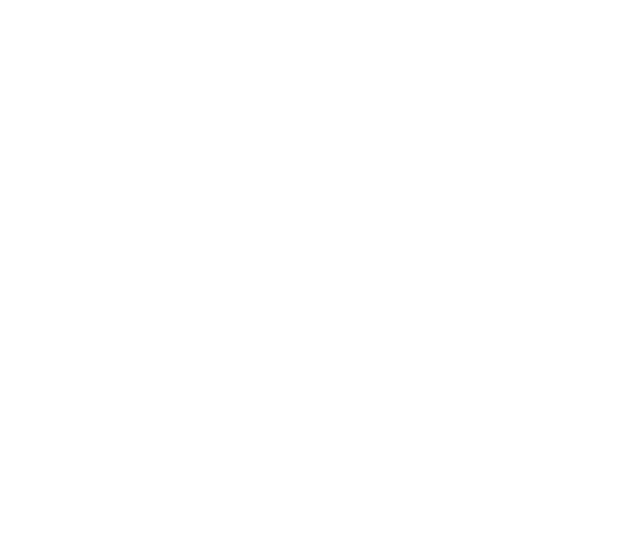
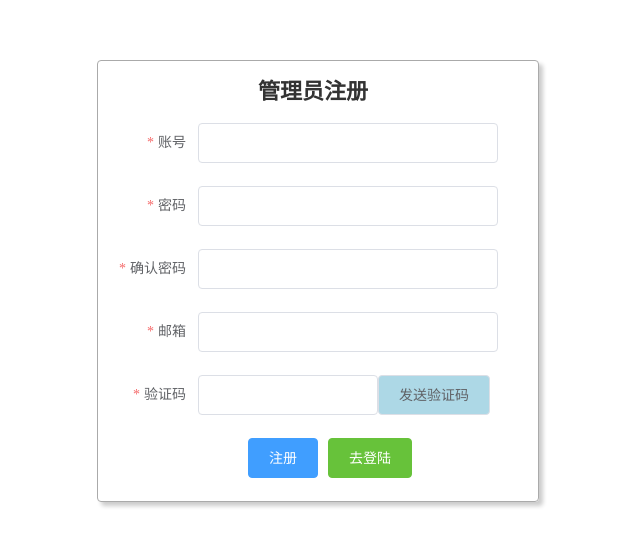
Before and after one commit to Vokiinnn/vuexcms, a Vue app: page /#/register in a window 1280 px wide. Shown: the part 119-666 px from the top of the page, without its empty margins (322-962 px from the left). Built offline with nearby package versions, Linux system fonts and the light colour scheme.

Commit message:
addRegister

```diff
--- a/src/components/Login.vue
+++ b/src/components/Login.vue
@@ -1,6 +1,13 @@
 <template>
   <div class="login">
-      <el-form :model="loginform" status-icon :rules="rules" ref="loginform" label-width="100px" class="demo-ruleForm">
+    <el-form
+      :model="loginform"
+      status-icon
+      :rules="rules"
+      ref="loginform"
+      label-width="100px"
+      class="demo-ruleForm"
+    >
       <h1 class="title">管理员登录</h1>
       <el-form-item label="账号" prop="username">
         <el-input type="text" v-model="loginform.username" autocomplete="off"></el-input>
@@ -9,10 +16,9 @@
         <el-input type="password" v-model="loginform.password" autocomplete="off"></el-input>
       </el-form-item>
 
-
-        <el-form-item>
-        <el-button type="primary" @click="submitForm('loginform')">提交</el-button>
-        <el-button @click="resetForm('loginform')">重置</el-button>
+      <el-form-item class="loginBtn">
+        <el-button type="primary" @click="submitForm('loginform')">登录</el-button>
+        <el-button @click="register" type="success">注册</el-button>
       </el-form-item>
     </el-form>
   </div>
@@ -20,92 +26,105 @@
 
 <script>
 export default {
-  name: 'login',
+  name: "login",
   data() {
     return {
       //登录表单
       loginform: {
-          username: '',
-          password: ''
+        username: "",
+        password: ""
       },
       //验证规则
       rules: {
         username: [
-            { required: true, message: '请输入用户名', trigger: 'blur' },
-            { min:4,max:18, message: '长度在4 到 18个字符', trigger: 'blur'}
+          { required: true, message: "请输入用户名", trigger: "blur" },
+          { min: 4, max: 18, message: "长度在4 到 18个字符", trigger: "blur" }
         ],
-          password:[
-            { required: true, message: '请输入密码', trigger: 'blur' },
-            { min:4,max:16, message: '长度在4 到 16个字符', trigger: 'blur'}
+        password: [
+          { required: true, message: "请输入密码", trigger: "blur" },
+          { min: 4, max: 16, message: "长度在4 到 16个字符", trigger: "blur" }
         ]
       }
     };
   },
   methods: {
+
+    //登录
     submitForm(formName) {
-        this.$refs[formName].validate((valid) => {
-
+      this.$refs[formName].validate(valid => {
         if (valid) {
           //保留this指向
-            let _this = this
+          let _this = this;
           //收集用户名和用户密码发送到后端
-            this.axios.post('/api/checklogin',{
-              param:{
+          this.axios
+            .post("/api2/users/checklogin", {
+              param: {
                 username: _this.loginform.username,
                 password: _this.loginform.password
               }
-            }).then(res => {
-
-              if(res.data.length){
-
+            })
+            .then(res => {
+              if (res.data.length) {
                 //把当前得用户数据存到vuex里
-                _this.$store.commit('SAVE_USERINFO',res.data)
-
+                _this.$store.commit("SAVE_USERINFO", res.data);
 
                 _this.$message({
                   showClose: true,
-                  message: '登录成功',
-                  type: 'success'
+                  message: "登录成功",
+                  type: "success"
                 });
-                _this.$router.push('/')
-              }else{
+                _this.$router.push("/");
+              } else {
                 _this.$message({
                   showClose: true,
-                  message: '登录失败，请检查账号或密码',
-                  type: 'error'
+                  message: "登录失败，请检查账号或密码",
+                  type: "error"
                 });
               }
-            })
+            });
         } else {
-            console.log('error submit!!');
+          console.log("error submit!!");
           return false;
         }
       });
     },
-      resetForm(formName) {
-        this.$refs[formName].resetFields();
+
+  //注册
+  register(){
+    this.$router.push('/register')
   }
+
+
+    //清空输入框
+    // resetForm(formName) {
+    //   this.$refs[formName].resetFields();
+    // }
   }
-}
+};
 </script>
 
 <!-- Add "scoped" attribute to limit CSS to this component only -->
 <style scoped>
-  .login{
+.login {
   height: 100%;
-    display:flex;
+
+  display: flex;
   justify-content: center;
   align-items: center;
 }
-  .el-form{
-    width:400px;
-    border:1px solid #ccc;
+.el-form {
+  width: 400px;
+  box-shadow:4px 4px 4px #ccc;
+  border: 1px solid #aaa;
   border-radius: 4px;
-    padding:0px 40px 0px 0px;
+  padding: 0px 40px 0px 0px;
 }
-  .el-form .title{
-    font-size:22px;
-    color:#333;
-    padding:20px 0 20px 160px;
+.el-form .title {
+  font-size: 22px;
+  color: #333;
+  padding: 20px 0 20px 160px;
+}
+.loginBtn{
+  padding:0 0 0 50px;
 }
 </style>
--- /dev/null
+++ b/src/components/Register.vue
@@ -0,0 +1,189 @@
+<template>
+  <div class="register">
+    <el-form
+      :model="registerform"
+      status-icon
+      :rules="rules"
+      ref="registerform"
+      label-width="100px"
+      class="demo-ruleForm"
+    >
+      <h1 class="title">管理员注册</h1>
+      <el-form-item label="账号" prop="username">
+        <el-input type="text" v-model="registerform.username" autocomplete="off"></el-input>
+      </el-form-item>
+      <el-form-item label="密码" prop="password">
+        <el-input type="password" v-model="registerform.password" show-password autocomplete="off"></el-input>
+      </el-form-item>
+      <el-form-item label="确认密码" prop="repassword">
+        <el-input
+          type="password"
+          v-model="registerform.repassword"
+          show-password
+          autocomplete="off"
+        ></el-input>
+      </el-form-item>
+      <el-form-item label="邮箱" prop="email">
+        <el-input type="text" v-model="registerform.email" autocomplete="off"></el-input>
+      </el-form-item>
+      <el-form-item label="验证码" prop="verify" class="verifybox">
+        <el-input type="text" v-model="registerform.verify" class="verifycode"></el-input>
+        <el-button @click="sendVerify" class="verifybtn">发送验证码</el-button>
+      </el-form-item>
+
+      <el-form-item class="registerBtn">
+        <el-button type="primary" @click="submitForm('registerform')">注册</el-button>
+        <el-button @click="login" type="success">去登陆</el-button>
+      </el-form-item>
+    </el-form>
+  </div>
+</template>
+
+<script>
+export default {
+  name: "register",
+  data() {
+    let validatePwd = (rule, value, callback) => {
+      if (value === "") {
+        callback(new Error("请再次输入密码"));
+      } else if (value !== this.registerform.password) {
+        callback(new Error("两次输入密码不一致!"));
+      } else {
+        callback();
+      }
+    };
+    let validateEmail = (rule,value,callback) => {
+        let reg =  /^[a-zA-Z0-9_-]+@[a-zA-Z0-9_-]+(\.com)$/
+        if(!value.match(reg)){
+            callback(new Error("请输入正确的邮箱！"));
+        }
+    }
+    return {
+      //注册表单
+      registerform: {
+        username: "",
+        password: "",
+        repassword: "",
+        verify: "",
+        email: ""
+      },
+      //验证规则
+      rules: {
+        username: [
+          { required: true, message: "请输入用户名", trigger: "blur" },
+          { min: 4, max: 18, message: "长度在4 到 18个字符", trigger: "blur" }
+        ],
+        password: [
+          { required: true, message: "请输入密码", trigger: "blur" },
+          { min: 4, max: 16, message: "长度在4 到 16个字符", trigger: "blur" }
+        ],
+        repassword: [
+          { required: true, message: "请输入确认密码", trigger: "blur" },
+          { validator: validatePwd, trigger: "blur" }
+        ],
+        verify: [
+          { required: true, message: "请输入邮箱验证码", trigger: "blur" },
+          { min: 4, max: 4, message: "请正确输入邮箱验证码", trigger: "blur" }
+        ],
+        email: [
+            { required: true, message: "请输入邮箱", trigger: "blur" },
+            { validator: validateEmail, trigger: "blur" }
+        ]
+      }
+    };
+  },
+  methods: {
+    //注册
+    submitForm(formName) {
+      this.$refs[formName].validate(valid => {
+        if (valid) {
+          //保留this指向
+          let _this = this;
+          //收集用户名和用户密码发送到后端
+          this.axios
+            .post("/api2/users/checklogin", {
+              param: {
+                username: _this.loginform.username,
+                password: _this.loginform.password
+              }
+            })
+            .then(res => {
+              if (res.data.length) {
+                //把当前得用户数据存到vuex里
+                _this.$store.commit("SAVE_USERINFO", res.data);
+
+                _this.$message({
+                  showClose: true,
+                  message: "登录成功",
+                  type: "success"
+                });
+                _this.$router.push("/");
+              } else {
+                _this.$message({
+                  showClose: true,
+                  message: "登录失败，请检查账号或密码",
+                  type: "error"
+                });
+              }
+            });
+        } else {
+          console.log("error submit!!");
+          return false;
+        }
+      });
+    },
+
+    //注册
+    login() {
+      this.$router.push("/login");
+    },
+
+    //发送验证码
+    sendVerify() {
+      console.log("verify");
+    }
+
+    //清空输入框
+    // resetForm(formName) {
+    //   this.$refs[formName].resetFields();
+    // }
+  }
+};
+</script>
+
+<!-- Add "scoped" attribute to limit CSS to this component only -->
+<style scoped>
+.register {
+  height: 100%;
+
+  display: flex;
+  justify-content: center;
+  align-items: center;
+}
+.el-form {
+  width: 400px;
+  box-shadow: 4px 4px 4px #ccc;
+  border: 1px solid #aaa;
+  border-radius: 4px;
+  padding: 0px 40px 0px 0px;
+}
+
+.el-form .title {
+  font-size: 22px;
+  color: #333;
+  padding: 20px 0 20px 160px;
+}
+.registerBtn {
+  padding: 0 0 0 50px;
+}
+.verifybox {
+  display: inline-block;
+}
+.verifycode {
+  width: 180px;
+}
+.verifybtn {
+  height: 40px;
+  background-color: lightblue;
+}
+</style>
--- a/src/components/test.vue
+++ b/src/components/test.vue
@@ -31,20 +31,13 @@
     };
   },
   methods: {
-    btn: function() {
-      var search = this.search;
-      if (search) {
-        this.searchData = this.products.filter(function(product) {
-          console.log(product);
-          return Object.keys(product).some(function(key) {
-            console.log(key);
-            // return (
-            //   String(product[key])
-            //     .toLowerCase()
-            //     .indexOf(search) > -1
-            // );
-          });
-        });
+    btn(){
+      let reg = /^[a-zA-Z0-9_-]+@[a-zA-Z0-9_-]+(\.com)$/
+      let value = 'asdfsdfd'
+      if(value.match(reg)){
+        console.log('2222')
+      }else{
+        console.log('3333')
       }
     }
   }
--- a/src/router/index.js
+++ b/src/router/index.js
@@ -13,6 +13,7 @@
 const My = () => import('@/components/My')
 const test = () => import('@/components/test')
 const userEdit = () => import('@/components/userEdit')
+const Register = () => import('@/components/Register')
 
 Vue.use(Router)
 
@@ -22,6 +23,11 @@
       path: '/login',
       name: 'login',
       component: Login
+    },
+    {
+      path: '/register',
+      name: 'register',
+      component: Register
     },
     {
       path: '/userEdit',
```
Also changed, not shown: src/components/UserManager.vue (+2 -16 lines), 1 other file (tests, documents, lock files or other folders). Lines whose indentation alone changed are shown as unchanged.
